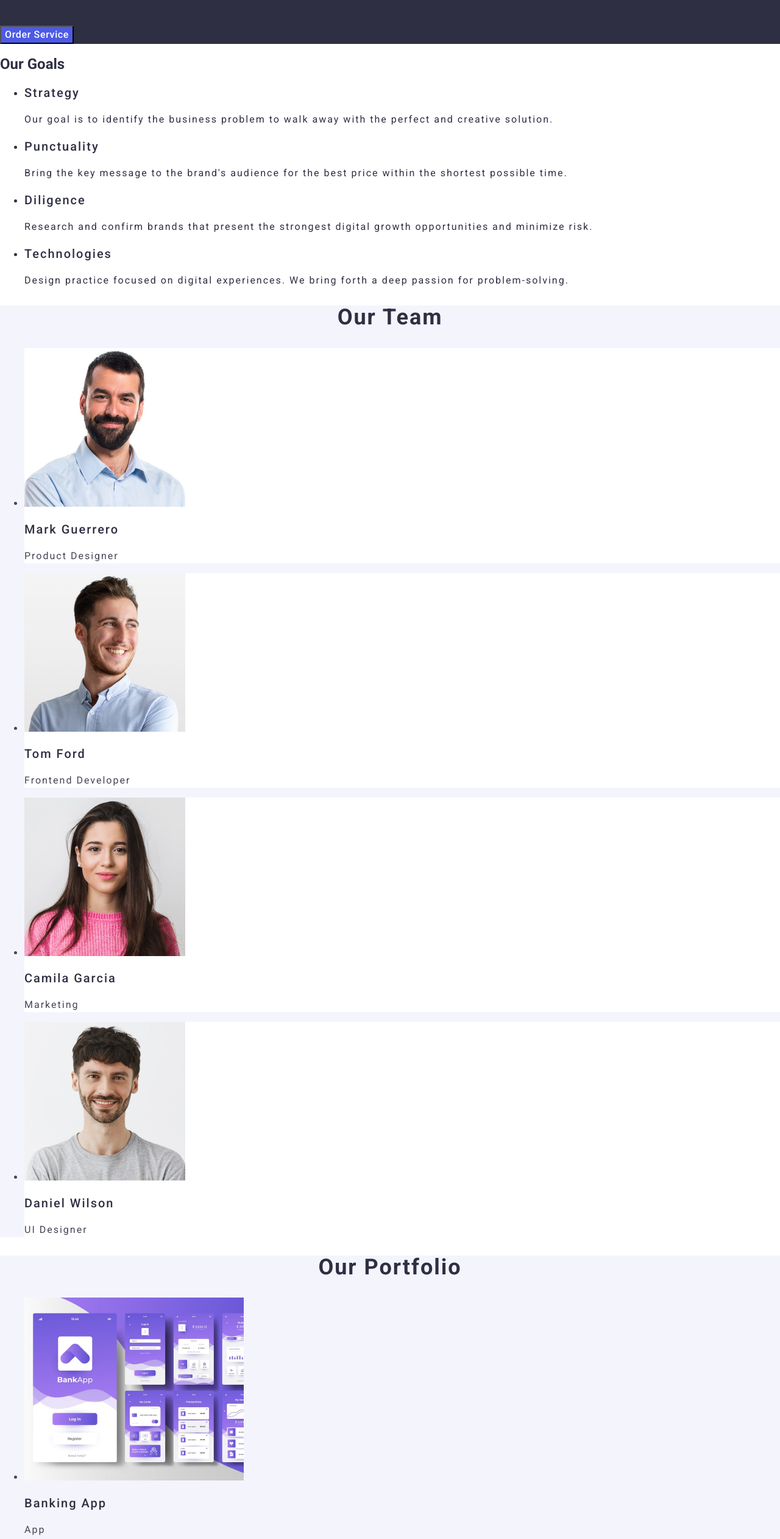
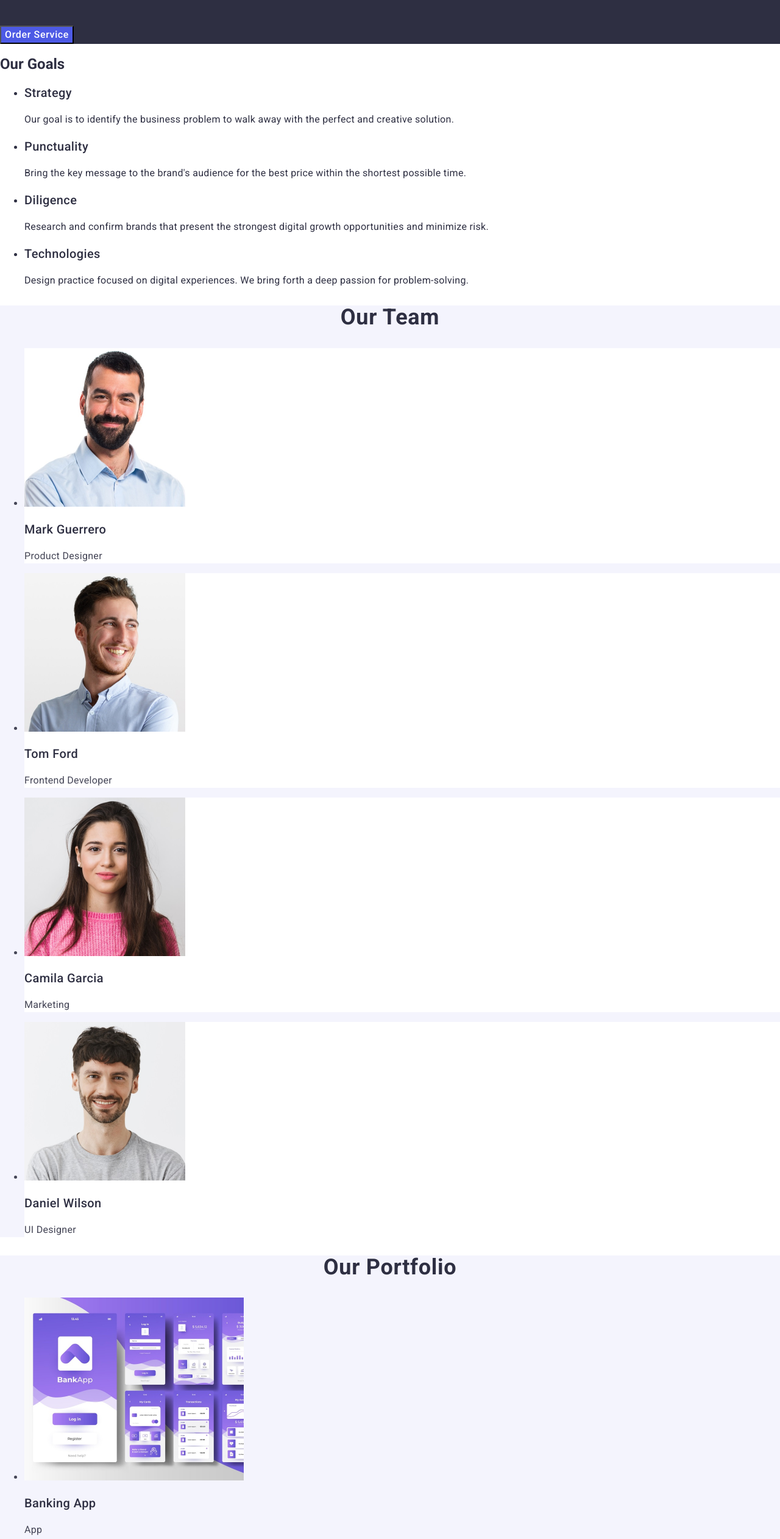
Before and after one commit to OleksiyFuhlevych/goit-markup-hw-02, a plain HTML site: page index.html in a window 1280 px wide. Shown: the part 273-2797 px from the top of the page at 61% size. Drawn offline with nearby package versions, Linux system fonts and the light colour scheme.

Commit message:
Add files via upload

```diff
--- a/css/styles.css
+++ b/css/styles.css
@@ -56,7 +56,7 @@ body {
     line-height: 60px;
     letter-spacing: 0.02em;
     text-align: center;
-    color: #FFFFFF;
+    color: #ffffff;
     line-height: 1.07;
 }
 .benefits-batton {
@@ -70,10 +70,10 @@ body {
     cursor: pointer;
 }
 .benefits-batton:hover {
-    background-color: #404BBF;
+    background-color: #404bbf;
 }
 .benefits-batton:focus {
-    background-color: #404BBF;
+    background-color: #404bbf;
 }
 
 .goal {
@@ -83,13 +83,13 @@ body {
     font-weight: 500;
     font-size: 20px;
     line-height: 1.2;
-    letter-spacing: 2px;
+    letter-spacing: 0.02em;
     color: #2e2f42;
 }
 .goal-text {
     font-size: 16px;
     line-height: 1.5;
-    letter-spacing: 2px;
+    letter-spacing: 0.02em;
 }
 
 .teams {
@@ -99,7 +99,7 @@ body {
     font-size: 36px;
     line-height: 1.11;
     text-align: center;
-    letter-spacing: 2px;
+    letter-spacing: 0.02em;
     text-transform: capitalize;
     color: #2e2f42;
 }
@@ -110,13 +110,13 @@ body {
     font-weight: 500;
     font-size: 20px;
     line-height: 1.2;
-    letter-spacing: 2px;
+    letter-spacing: 0.02em;
     color: #2e2f42;
 }
 .position {
     font-size: 16px;
     line-height: 1.5;
-    letter-spacing: 2px;
+    letter-spacing: 0.02em;
 }
 
 .portfolios {
@@ -126,7 +126,7 @@ body {
     font-size: 36px;
     line-height: 1.11;
     text-align: center;
-    letter-spacing: 2px;
+    letter-spacing: 0.02em;
     text-transform: capitalize;
     color: #2e2f42;
 }
@@ -134,13 +134,13 @@ body {
     font-weight: 500;
     font-size: 20px;
     line-height: 1.2;
-    letter-spacing: 2px;
+    letter-spacing: 0.02em;
     color: #2e2f42;
 }
 .portfolios-info {
     font-size: 16px;
     line-height: 1.5;
-    letter-spacing: 2px;
+    letter-spacing: 0.02em;
 }
 
 .footer-section {
@@ -153,5 +153,5 @@ body {
 .footer-text {
     line-height: 1.5;
     color: #F4F4FD;
-    letter-spacing: 2px;
+    letter-spacing: 0.02em;
 }
```
